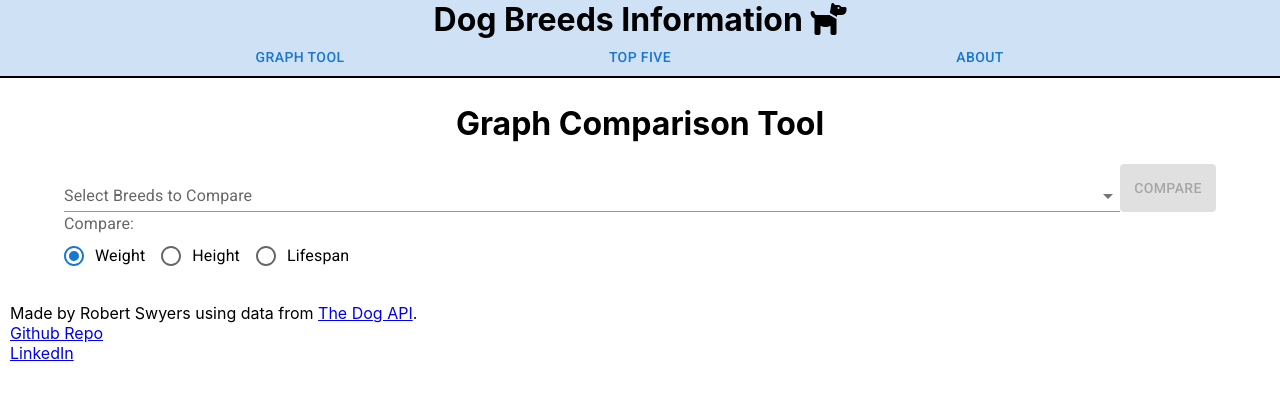
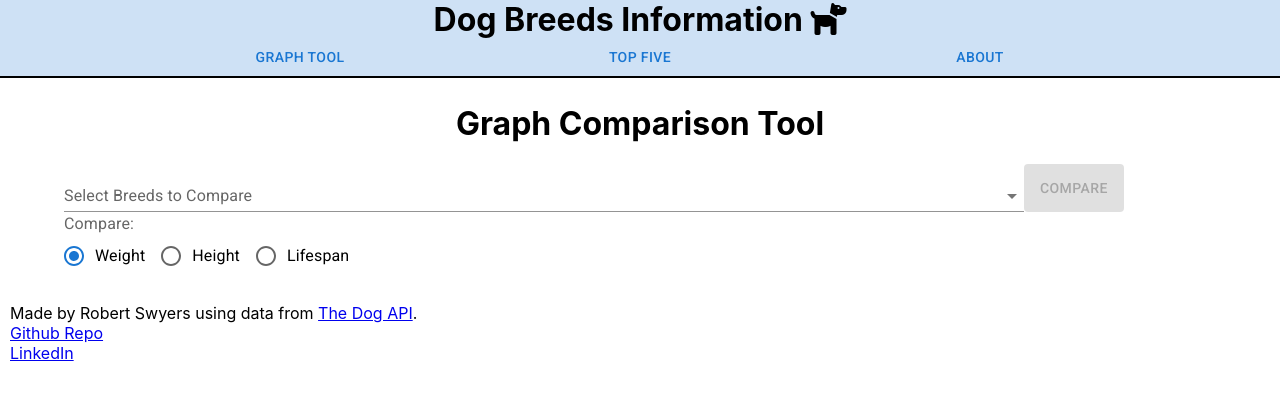
Before and after one commit to baubsy/dogs, a React (Create React App) app: page / in a window 1280 px wide. Shown: the top 400 px of the page. Built offline with nearby package versions, Linux system fonts and the light colour scheme; no server answers.

Commit message:
fixed compare button squash

```diff
--- a/src/components/Selection.tsx
+++ b/src/components/Selection.tsx
@@ -65,7 +65,7 @@ const Selection = (props: SelectionProps) => {
     return (
         <div>
             <Grid container>
-                <Grid item xs={11}>
+                <Grid item xs={10}>
                     <Autocomplete
                         disableCloseOnSelect
                         value={props.selectedBreeds}
@@ -87,7 +87,7 @@ const Selection = (props: SelectionProps) => {
                     />
                 </Grid>
                 <Tooltip title={buttonTooltip}>
-                    <Grid item xs={1} style={{ display: "flex" }}>
+                    <Grid item xs={2} style={{ display: "flex" }}>
                         <Button
                             disabled={buttonDisable}
                             onClick={handleClick}
```
